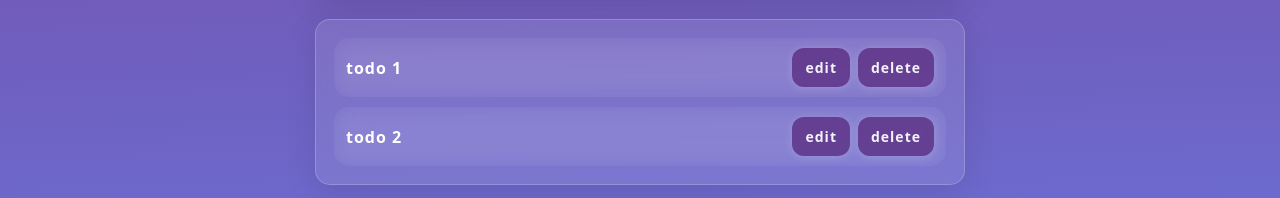
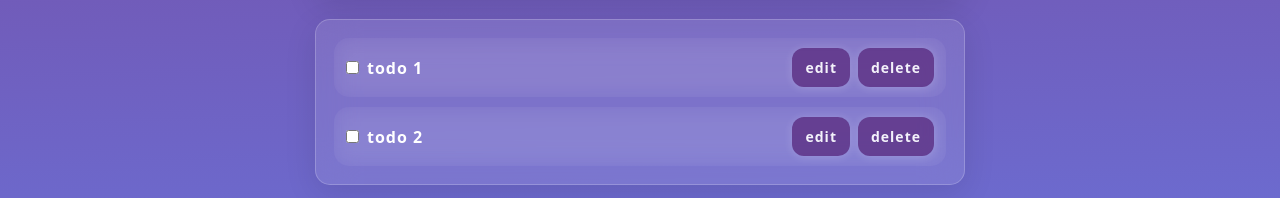
Before and after one commit to hazbiin/vue-todo-app, a Vue app: page / in a window 1280 px wide. Shown: the part 277-475 px from the top of the page. Built offline with nearby package versions, Linux system fonts and the light colour scheme; data requests are answered from the project's data file.

Commit message:
feat: add checbox elemente

```diff
--- a/src/components/TodoItem.vue
+++ b/src/components/TodoItem.vue
@@ -13,13 +13,20 @@
         (e: 'delete-task'):void
     }>();
 
+    const handleChange = (event: Event) => {
+        // need to implement functionality
+    }
+
 </script>
 
 
 <template>
     <li class="todo-item">
-        <span class="todo-item-text">{{ todoItem.todo }}</span>
-        <div class="todo-actions">
+        <div class="todo-item-group">
+            <input :id="todoItem.id" type="checkbox" @change="handleChange" :checked="todoItem.completed"/>
+            <label :for="todoItem.id" class="todo-item-text">{{ todoItem.todo }}</label>
+        </div>
+        <div class="todo-item-group">
             <RouterLink :to="'/tasks/'+todoItem.id" class="action-button">edit</RouterLink>
             <button class="action-button" @click="emits('delete-task')">delete</button>
         </div>
@@ -40,7 +47,7 @@
         font-weight: bold;
         letter-spacing: 1px;
     }
-    .todo-actions{
+    .todo-item-group{
         display: flex;
         gap: 8px;
         align-items: center;
--- a/src/types/index.ts
+++ b/src/types/index.ts
@@ -1,6 +1,7 @@
 export type TaskType = {
     id: string;
     todo: string;
+    completed: boolean;
 }
 export type NotificationMessageType = {
     id:number;
--- a/src/utils/index.ts
+++ b/src/utils/index.ts
@@ -23,6 +23,7 @@ export async function addData(newTask: string): Promise<TaskType | undefined>{
       headers: {'Content-Type': 'application/json'},
       body: JSON.stringify({
         todo: newTask,
+        completed: false,
       })
     });
     if(!response.ok) {
```
